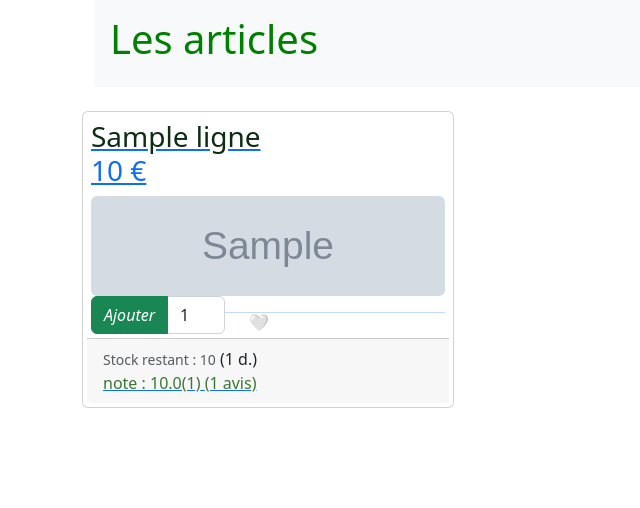
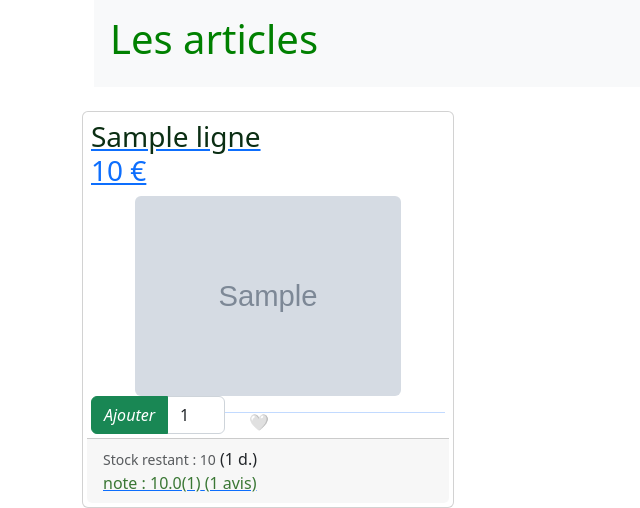
Before and after one commit to nathanboschi25/BikeUFC-SAE-S2.3-4-5, a Python web app: template templates/client/boutique/panier_article.html in a window 1280 px wide. Shown: the part 337-845 px from the top of the page, without its empty margins (0-640 px from the left). Before the commit the page ends 745 px from the top, so only its background shows below. Run offline with Jinja, Linux system fonts and the light colour scheme; the template is opened without the code that fills it: most values are stand-ins (such as "Sample title", 1, 10 or a date in 2020); grey boxes marked "Sample" are stand-in pictures.

Commit message:
meilleur affichage des articles coté client

```diff
--- a/templates/client/boutique/panier_article.html
+++ b/templates/client/boutique/panier_article.html
@@ -29,9 +29,9 @@
                                 {{ article.prix }}
                                 €
                             </h3>
-                                <div style="height:100px">
+                            <div style="height:200px">
                                  {%  if article.image is not none %}
-                                        <img class="card-img-top rounded mx-auto d-block" style="height: 100%" src="{{ url_for('static', filename = 'images/')}}{{ article.image }}"  alt="image  de {{ article.nom }}" >
+                                    <img class="card-img-top rounded mx-auto d-block" style="height: 200px; width : auto;" src="{{ url_for('static', filename = 'images/')}}{{ article.image }}"  alt="image  de {{ article.nom }}" >
                                 {% else %} <img class="card-img-top rounded mx-auto d-block" style="height: 100%" src="{{ url_for('static', filename='images/no_photo.jpeg')}}"  alt="image  de {{ article.nom }}" >
                                 {% endif %}
                                 <hr>
```
Lines whose indentation alone changed are shown as unchanged.
